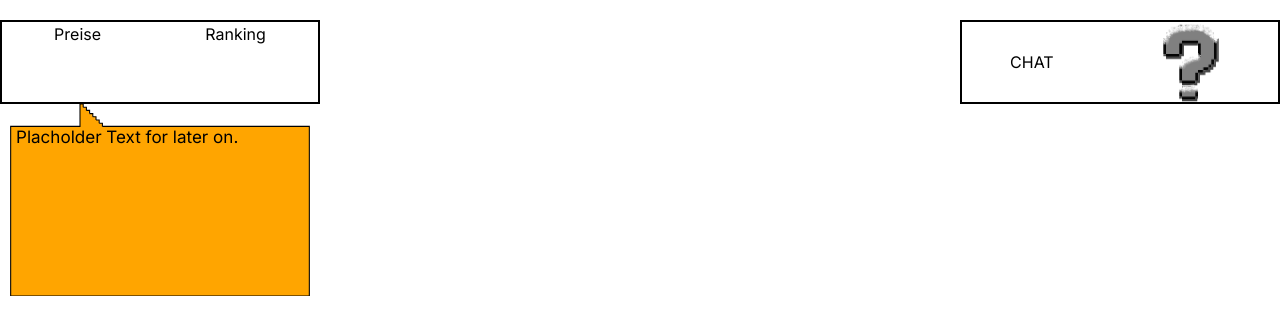
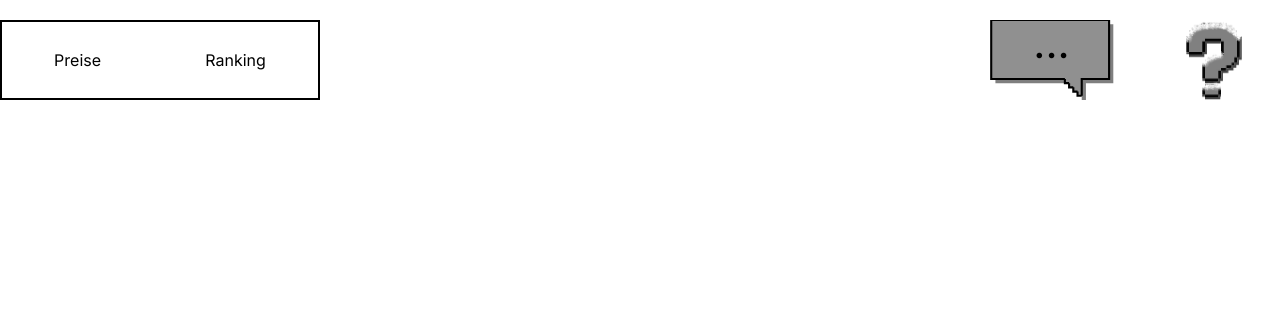
Before and after one commit to Rollemann/QuizAdventCalendar, a Next.js app: page / in a window 1280 px wide. Shown: the top 334 px of the page. Built offline with nearby package versions, Linux system fonts and the light colour scheme.

Commit message:
speachbubble und chat icon

```diff
--- a/src/app/components/menu/chat.tsx
+++ b/src/app/components/menu/chat.tsx
@@ -1,7 +1,40 @@
-const chat = () => {
+import { useSpeachBubbleContext } from '@/app/contexts/speachBubbleContext'
+
+const pixelSize: number = 10;
+const qube: string = `l ${pixelSize},0 l 0,${pixelSize}`;
+const startX: number = 75;
+const width: number = 300;
+const height: number = 180;
+const diagLength: number = 4;
+
+let diagLine: string = "";
+for (let i: number = 0; i < diagLength; ++i) {
+    const offset: number = i * pixelSize;
+    diagLine += `M ${startX + offset},${offset} ${qube}`;
+}
+
+const Chat = () => {
+    const { speachBubble, setSpeachBubble } = useSpeachBubbleContext();
     return (
-        <button>CHAT</button>
+        <svg viewBox={`0 0 ${width+10} ${height+10}`} onClick={() => setSpeachBubble('chat')} className='h-20'>
+            <path
+                transform={`rotate(180) translate(-${width + 10},-${height + 10})`}
+                opacity={0.5}
+                fill='black' // TODO: Farbe anpassen zum Fragezeichen
+                d={`${diagLine} M ${startX + diagLength * pixelSize},${diagLength * pixelSize} L ${width - 10},${diagLength * pixelSize} L ${width - 10},${height} L 10,${height} L 10,${diagLength * pixelSize} L ${startX},${diagLength * pixelSize} L ${startX},0`}
+            />
+            <path
+                transform={`rotate(180) translate(-${width},-${height})`}
+                stroke='black'
+                strokeWidth={5}
+                fill='#909090'
+                d={`${diagLine} M ${startX + diagLength * pixelSize},${diagLength * pixelSize} L ${width - 10},${diagLength * pixelSize} L ${width - 10},${height} L 10,${height} L 10,${diagLength * pixelSize} L ${startX},${diagLength * pixelSize} L ${startX},0`}
+            />
+            <text x={110} y={height / 2} fontSize={100}>
+                ...
+            </text>
+        </svg>
     )
 }
 
-export default chat
+export default Chat
--- a/src/app/components/menu/ranking.tsx
+++ b/src/app/components/menu/ranking.tsx
@@ -1,7 +1,10 @@
-const ranking = () => {
+import { useSpeachBubbleContext } from "@/app/contexts/speachBubbleContext";
+
+const Ranking = () => {
+    const {speachBubble, setSpeachBubble} = useSpeachBubbleContext();
     return (
-        <button>Ranking</button>
+        <button onClick={() => setSpeachBubble('ranking')}>Ranking</button>
     )
 }
 
-export default ranking
+export default Ranking
--- a/src/app/components/menu/rewards.tsx
+++ b/src/app/components/menu/rewards.tsx
@@ -1,7 +1,10 @@
-const rewards = () => {
+import { useSpeachBubbleContext } from "@/app/contexts/speachBubbleContext";
+
+const Rewards = () => {
+    const {speachBubble, setSpeachBubble} = useSpeachBubbleContext();
     return (
-        <button>Preise</button>
+        <button onClick={() => setSpeachBubble('rewards')}>Preise</button>
     )
 }
 
-export default rewards
+export default Rewards
--- a/src/app/components/menu/rules.tsx
+++ b/src/app/components/menu/rules.tsx
@@ -1,7 +1,10 @@
-const rules = () => {
+import { useSpeachBubbleContext } from "@/app/contexts/speachBubbleContext";
+
+const Rules = () => {
+    const {speachBubble, setSpeachBubble} = useSpeachBubbleContext();
     return (
-        <img src="./Questionmark.png" alt="?" width={"80px"} className='relative' />
+        <img src="./Questionmark.png" alt="?" width={"80px"} className='relative' onClick={() => setSpeachBubble('rules')}/>
     )
 }
 
-export default rules
+export default Rules
--- a/src/app/components/speachbubble.tsx
+++ b/src/app/components/speachbubble.tsx
@@ -1,6 +1,6 @@
-import React from 'react'
+import { useSpeachBubbleContext } from '../contexts/speachBubbleContext';
 
-const speachbubble = ({ mirror }: { mirror: boolean }) => {
+type Position = 'self-end' | '';
 
 const pixelSize: number = 3;
 const qube: string = `l ${pixelSize},0 l 0,${pixelSize}`;
@@ -15,8 +15,40 @@ const speachbubble = ({ mirror }: { mirror: boolean }) => {
     diagLine += `M ${startX + offset},${offset} ${qube}`;
 }
 
+const Speachbubble = () => {
+    const { speachBubble, setSpeachBubble } = useSpeachBubbleContext();
+
+    let mirror: boolean = false;
+    let position: Position = '';
+
+    switch (speachBubble) {
+        case 'chat':
+            mirror = false;
+            position = "self-end";
+            break;
+
+        case 'ranking':
+            mirror = true;
+            position = '';
+            break;
+
+        case 'rewards':
+            mirror = false;
+            position = '';
+            break;
+
+        case 'rules':
+            mirror = true;
+            position = 'self-end';
+            break;
+
+        default:
+            break;
+    }
+
     return (
-        <svg viewBox={`0 0 ${width} ${height}`}>
+        <>
+            {speachBubble && <svg viewBox={`0 0 ${width} ${height}`} onClick={() => setSpeachBubble(null)} className={`${position} w-1/4`}>
                 <path
                     transform={mirror ? 'scale(-1,1) translate(-300,0)' : ""}
                     stroke='black'
@@ -27,8 +59,9 @@ const speachbubble = ({ mirror }: { mirror: boolean }) => {
                 <text x={15} y={37}>
                     Placholder Text for later on.
                 </text>
-        </svg>
+            </svg>}
+        </>
     )
 }
 
-export default speachbubble
+export default Speachbubble
--- /dev/null
+++ b/src/app/contexts/speachBubbleContext.tsx
@@ -0,0 +1,34 @@
+'use client'
+import { createContext, useContext, useState } from 'react'
+
+type SpeachBubbleContextProviderProps = { children: React.ReactNode };
+
+type SpeachBubble = 'chat' | 'ranking' | 'rewards' | 'rules' | null;
+
+type SpeachBubbleContext = {
+    speachBubble: SpeachBubble
+    setSpeachBubble: React.Dispatch<React.SetStateAction<SpeachBubble>>;
+}
+
+const SpeachBubbleContext = createContext<SpeachBubbleContext | null>(null);
+
+
+const SpeachBubbleContextProvider = ({ children }: SpeachBubbleContextProviderProps) => {
+    const [speachBubble, setSpeachBubble] = useState<SpeachBubble>(null);
+
+    return (
+        <SpeachBubbleContext.Provider value={{ speachBubble, setSpeachBubble }}>
+            {children}
+        </SpeachBubbleContext.Provider>
+    )
+}
+
+export const useSpeachBubbleContext = () => {
+    const context = useContext(SpeachBubbleContext);
+    if (!context) {
+        throw new Error("useSpeachBubbleContext must be used within a SpeachBubbleContextProvider");
+    }
+    return context
+}
+
+export default SpeachBubbleContextProvider
--- a/src/app/layout.tsx
+++ b/src/app/layout.tsx
@@ -8,6 +8,7 @@ import { useState } from 'react'
 import Speachbubble from './components/speachbubble'
 import Rewards from './components/menu/rewards'
 import Ranking from './components/menu/ranking'
+import SpeachBubbleContextProvider from './contexts/speachBubbleContext'
 
 const inter = Inter({ subsets: ['latin'] })
 
@@ -22,38 +23,23 @@ export default function RootLayout({
   children: React.ReactNode
 }) {
 
-  const [showDialog, setShowDialog] = useState(false);
-  const [mirrorDiag, setMirrorDiag] = useState(false);
-  const [dialogRight, setDialogRight] = useState("");
-
-
-  const clickHandler = (mirror: boolean) => {
-    setMirrorDiag(mirror);
-  }
-
-
-
   return (
     <html lang="en">
       <body className={inter.className}>
         <header className='flex fixed w-screen flex-col top-5'>
-          <div className='flex justify-between top-5'>
-            <div className='flex border-solid border-black border-2 w-1/4 justify-around' onClick={() => {setDialogRight("")}}>
-              <span onClick={() => clickHandler(false)}>
+          <SpeachBubbleContextProvider>
+            <div className='flex justify-between top-5'>
+              <div className='flex border-solid border-black border-2 w-1/4 justify-around'>
                 <Rewards />
-              </span>
-              <span onClick={() => clickHandler(true)}>
                 <Ranking />
-              </span>
+              </div>
+              <div className='flex w-1/4 justify-around'>
+                <Chat />
+                <Rules />
+              </div>
             </div>
-            <div className='flex border-solid border-black border-2 w-1/4 justify-around' onClick={() => {setDialogRight("self-end")}}>
-              <Chat />
-              <Rules />
-            </div>
-          </div>
-          <div className={`w-1/4 ${dialogRight}`} onClick={() => { setShowDialog(!showDialog) }}>
-            {!showDialog && <Speachbubble mirror={mirrorDiag} />}
-          </div>
+            <Speachbubble />
+          </SpeachBubbleContextProvider>
         </header>
         <main> {children} </main>
       </body>
```
Lines whose indentation alone changed are shown as unchanged.
